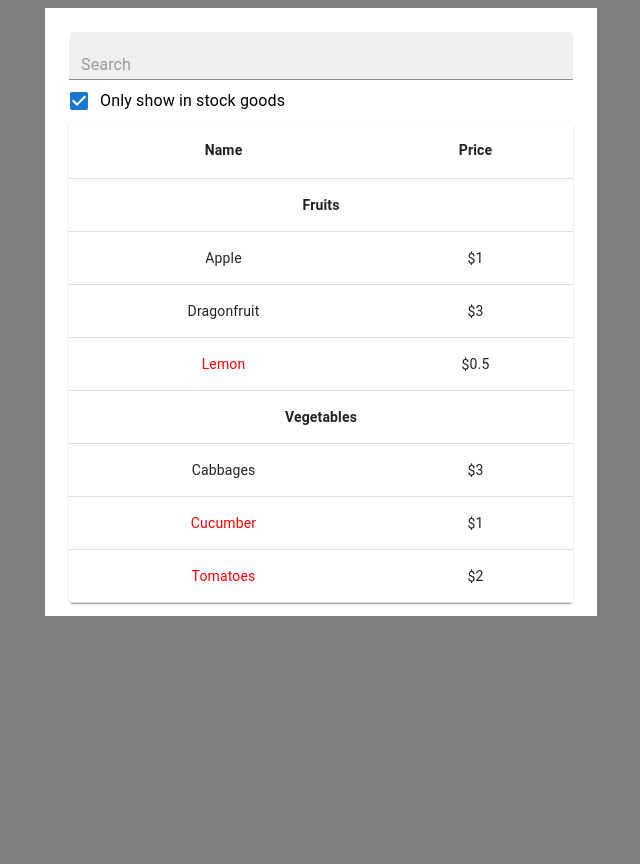
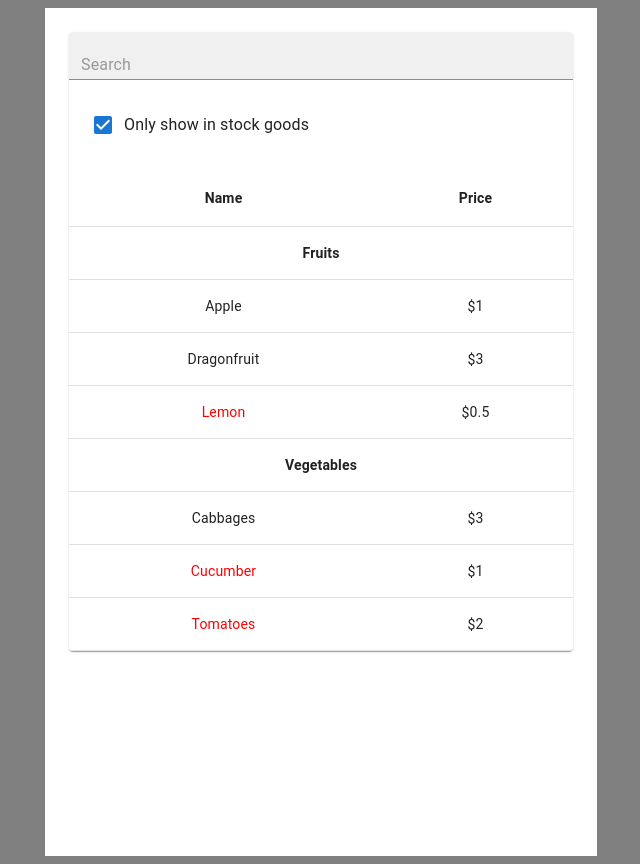
Before and after one commit to dudiKun/landingPage, a React (Vite) app: page / in a window 1280 px wide. Shown: the whole page, without its empty margins (319-959 px from the left). Before the commit the page ends 800 px from the top, so only its background shows below. Built offline with nearby package versions, Linux system fonts and the light colour scheme.

Commit message:
Move Search bar into the Table Container

```diff
--- a/src/App.tsx
+++ b/src/App.tsx
@@ -1,6 +1,5 @@
 import "./App.css";
-import { Box, Container, FormGroup } from "@mui/material";
-import SearchBar from "./components/SearchBar";
+import { Box, Container } from "@mui/material";
 import ProductTable from "./components/ProductTable";
 
 function App() {
@@ -17,7 +16,7 @@ function App() {
     <>
       <Container maxWidth="sm">
         <Box
-          height="70vh"
+          height="100vh"
           sx={{
             bgcolor: "white",
             display: "flex",
@@ -25,10 +24,6 @@ function App() {
             p: 3,
           }}
         >
-          <FormGroup sx={{ alignContent: "center" }}>
-            <SearchBar />
-          </FormGroup>
-
           <ProductTable products={PRODUCTS} />
         </Box>
       </Container>
--- a/src/components/ProductTable.tsx
+++ b/src/components/ProductTable.tsx
@@ -7,7 +7,9 @@ import {
   TableRow,
   TableCell,
   TableBody,
+  FormGroup,
 } from "@mui/material";
+import SearchBar from "./SearchBar";
 
 const COLUMNS = ["Name", "Price"];
 
@@ -105,6 +107,9 @@ const ProductTable = ({ products }: ProductTableProps) => {
         }}
       >
         <TableContainer component={Paper}>
+          <FormGroup sx={{ alignContent: "center" }}>
+            <SearchBar />
+          </FormGroup>
           <Table aria-label="simple table">
             <ProductTableColumns columns={COLUMNS} />
             <TableBody>{rows}</TableBody>
--- a/src/components/SearchBar.tsx
+++ b/src/components/SearchBar.tsx
@@ -7,6 +7,7 @@ function SearchBar() {
       <FormControlLabel
         control={<Checkbox defaultChecked />}
         label="Only show in stock goods"
+        sx={{ p: 3 }}
       />{" "}
     </>
   );
```
